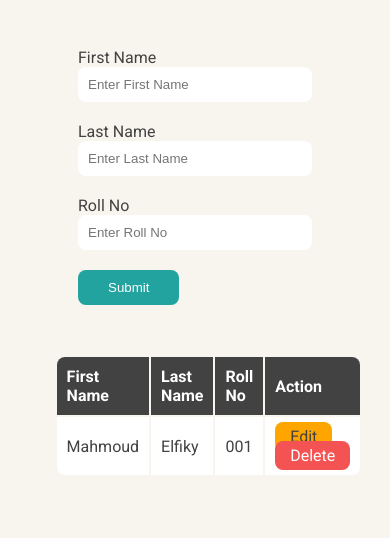
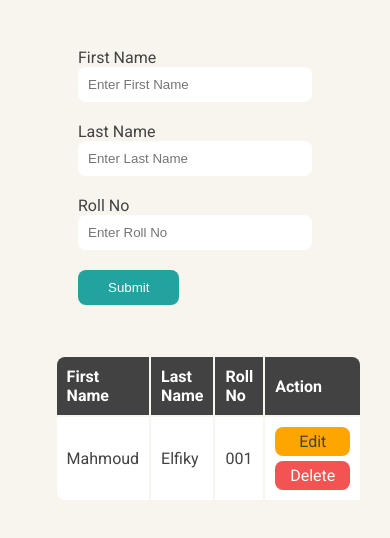
Before and after one commit to elfiky1995/CRUD-Application, a plain HTML site: page index.html in a window 390 px wide. Shown: the part 178-716 px from the top of the page. Drawn offline with Linux system fonts and the light colour scheme.

Commit message:
Add files via upload

```diff
--- a/style.css
+++ b/style.css
@@ -139,9 +139,22 @@ table tbody tr td a {
     border-radius: var(--border-radius);
 }
 
+@media (max-width: 576px) {
+    table tbody tr:last-of-type td:last-child {
+        display: flex;
+        flex-direction: column;
+        gap: 5px;
+    }
+
+    table {
+        width: 100%;
+    }
+}
+
 table tbody tr td a.edit {
     background-color: orange;
     transition: 0.3s;
+    text-align: center;
 }
 
 table tbody tr td a.edit:hover {
```
